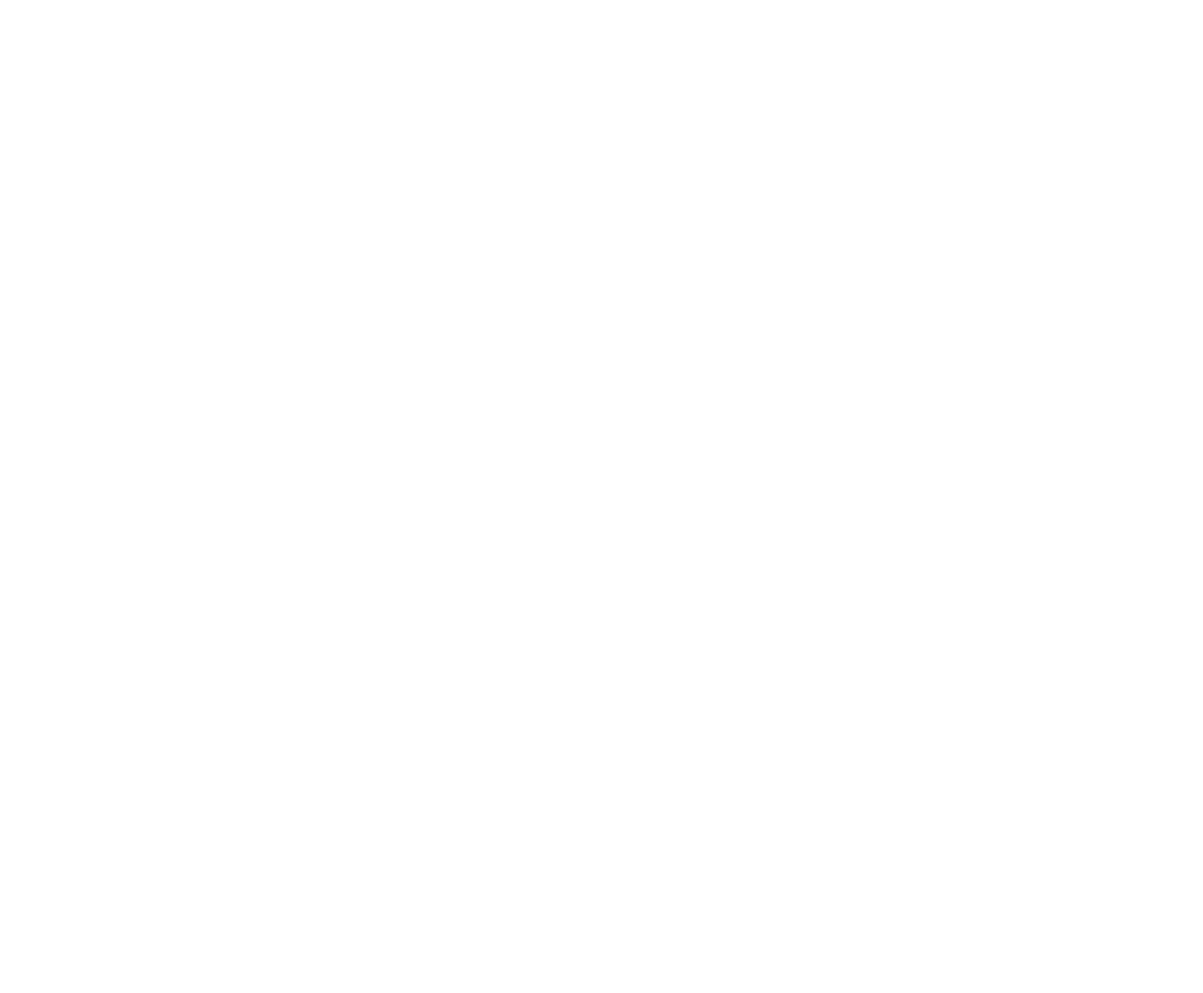
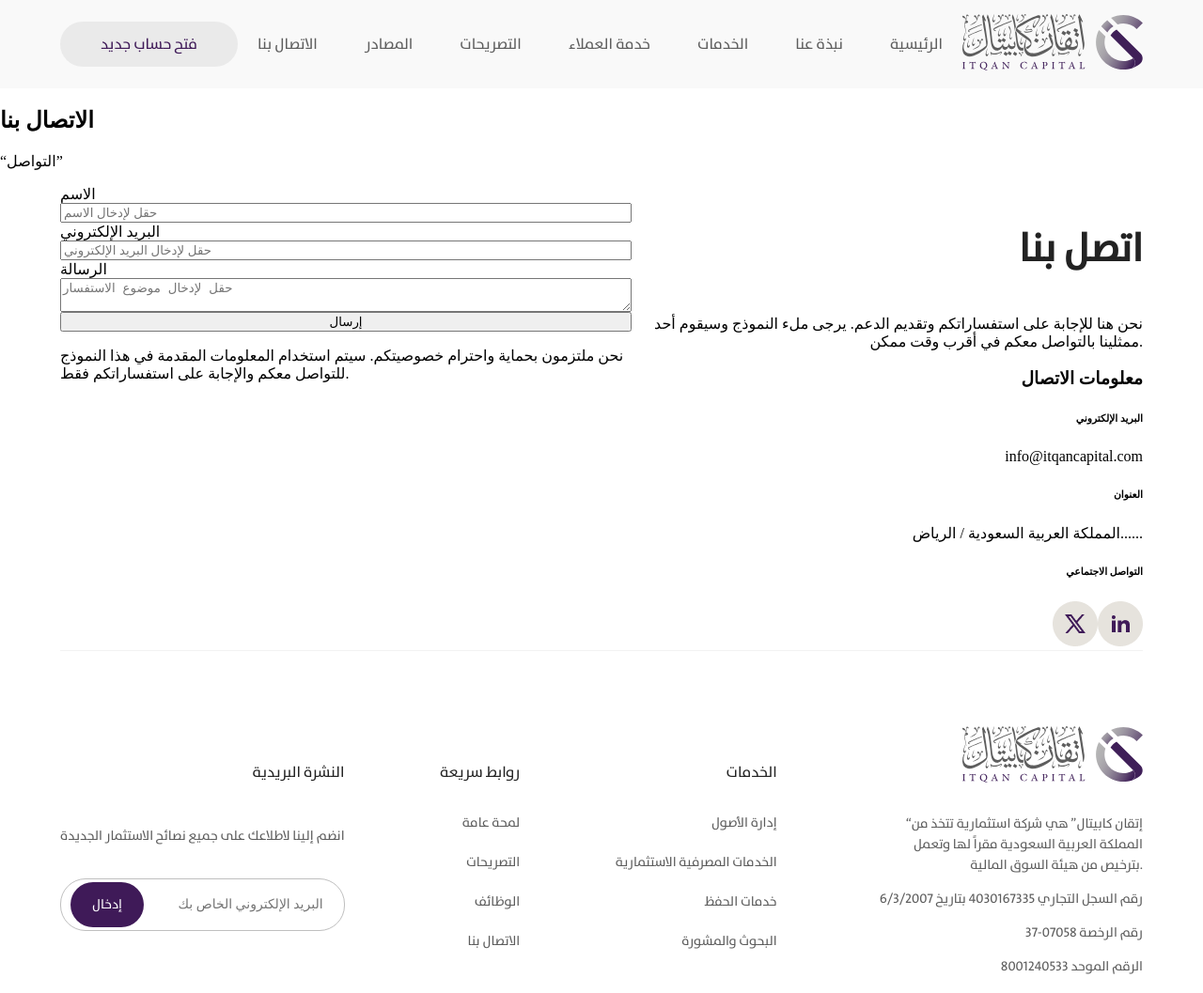
Before and after one commit to mahmoudGhunaim/Itqan, a Gatsby site: page /ContactUs in a window 1280 px wide. Before the commit this address had no page. Shown: the whole page at 94% size. Before the commit the page ends 800 px from the top, so only its background shows below. Built offline with nearby package versions, Linux system fonts and the light colour scheme; Gatsby itself is replaced by a stand-in of ours.

Commit message:
some edit pages

```diff
--- a/src/components/header.js
+++ b/src/components/header.js
@@ -30,7 +30,7 @@ const Header = ({ siteTitle }) => {
           <Link to="/AboutUS">خدمة العملاء</Link>
           <Link to="/AboutUS">التصريحات</Link>
           <Link to="/AboutUS">المصادر</Link>
-          <Link to="/AboutUS">الاتصال بنا</Link>
+          <Link to="/ContactUs">الاتصال بنا</Link>
         </div>
         <div className="navBar-openAcc">
           <Link to="/AboutUs"><button>فتح حساب جديد</button></Link>
--- /dev/null
+++ b/src/components/style/ContactUs.css
@@ -0,0 +1,26 @@
+.Contact-footer-section{
+    display: flex;
+    justify-content: center;
+}
+.Contact-footer-container {
+    width: 90%;
+    display: flex;
+    justify-content: space-between;
+}
+form.Contact-footer-form,form.Contact-footer-form label{
+    display: flex;
+    flex-direction: column;
+
+}
+.Contact-footer-content{
+    text-align: right;
+}
+.Contact-footer-content h2{
+    font-family: "Bahij TheSansArabic";
+    font-size: 42px;
+    font-weight: 700;
+    line-height: 68.68px;
+    color: #222222;
+    text-align: right;
+
+}
--- /dev/null
+++ b/src/pages/ContactUs.js
@@ -0,0 +1,61 @@
+import React from 'react'
+import Layout from "../components/layout";
+import Hero from '../components/Hero';
+import ScrollToTopButton from '../components/ScrollToTopButton';
+import "../components/style/ContactUs.css"
+const ContactUs = () => {
+  return (
+    <Layout>
+        <Hero title="الاتصال بنا" subTitle="“التواصل”"/>
+        <ScrollToTopButton/>
+          <section className='Contact-footer-section'>
+        <div className='Contact-footer-container'>
+            <form className='Contact-footer-form' >
+                <label>
+                الاسم
+                    <input
+                    type='text'
+                    name='name'
+                    placeholder='حقل لإدخال الاسم'
+                    />
+                </label>
+                <label>
+                البريد الإلكتروني
+                    <input
+                    type='email'
+                    name='email'
+                    placeholder='حقل لإدخال البريد الإلكتروني'
+                    />
+                </label>
+                <label>
+                الرسالة
+                    <textarea
+                    type='text'
+                    name='name'
+                    placeholder='حقل لإدخال موضوع الاستفسار'
+                    />
+                </label>
+                <button type='submit'>إرسال</button>
+                <p>نحن ملتزمون بحماية واحترام خصوصيتكم. سيتم استخدام المعلومات المقدمة في هذا النموذج للتواصل معكم والإجابة على استفساراتكم فقط.</p>
+            </form>
+            <div className='Contact-footer-content'>
+                <h2>اتصل بنا</h2>
+                <p>نحن هنا للإجابة على استفساراتكم وتقديم الدعم. يرجى ملء النموذج وسيقوم أحد ممثلينا بالتواصل معكم في أقرب وقت ممكن.</p>
+                <h3>معلومات الاتصال</h3>
+                <h6>البريد الإلكتروني</h6>
+                <p>info@itqancapital.com</p>
+                <h6>العنوان</h6>
+                <p>المملكة العربية السعودية / الرياض......</p>
+                <h6>التواصل الاجتماعي</h6>
+                <div className='Contact-footer-content-social'>
+                    <img src='/X.png'/>
+                    <img src='/LinkedIn.png'/>
+                </div>
+            </div>
+        </div>
+    </section>
+    </Layout>
+    )
+}
+
+export default ContactUs
```
